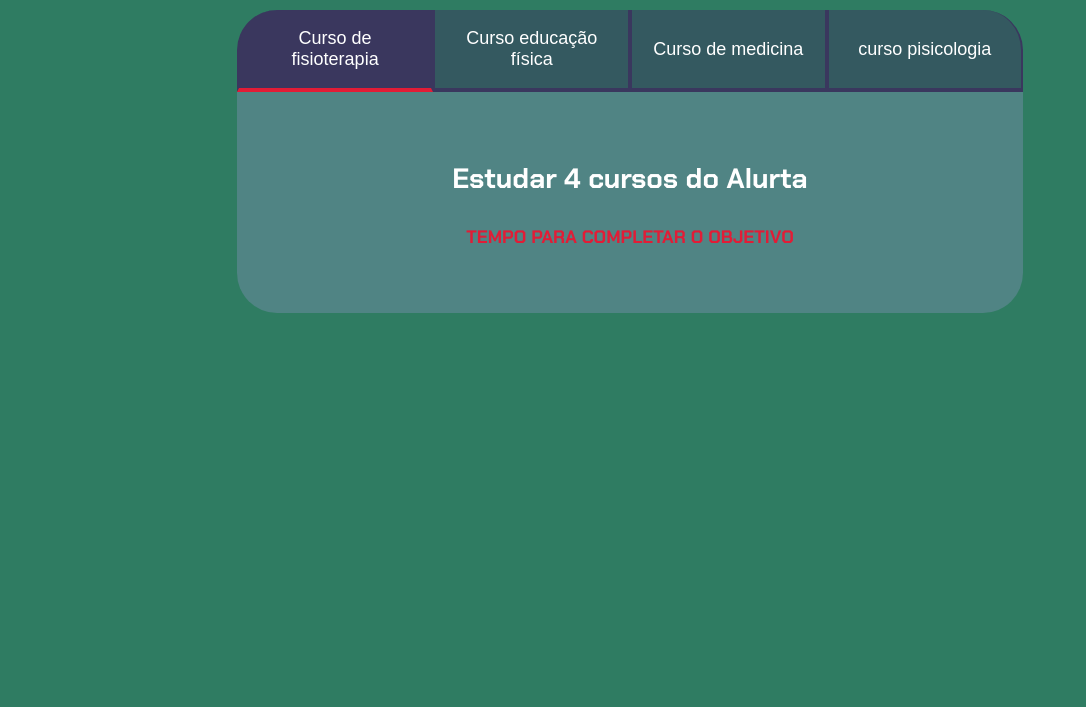
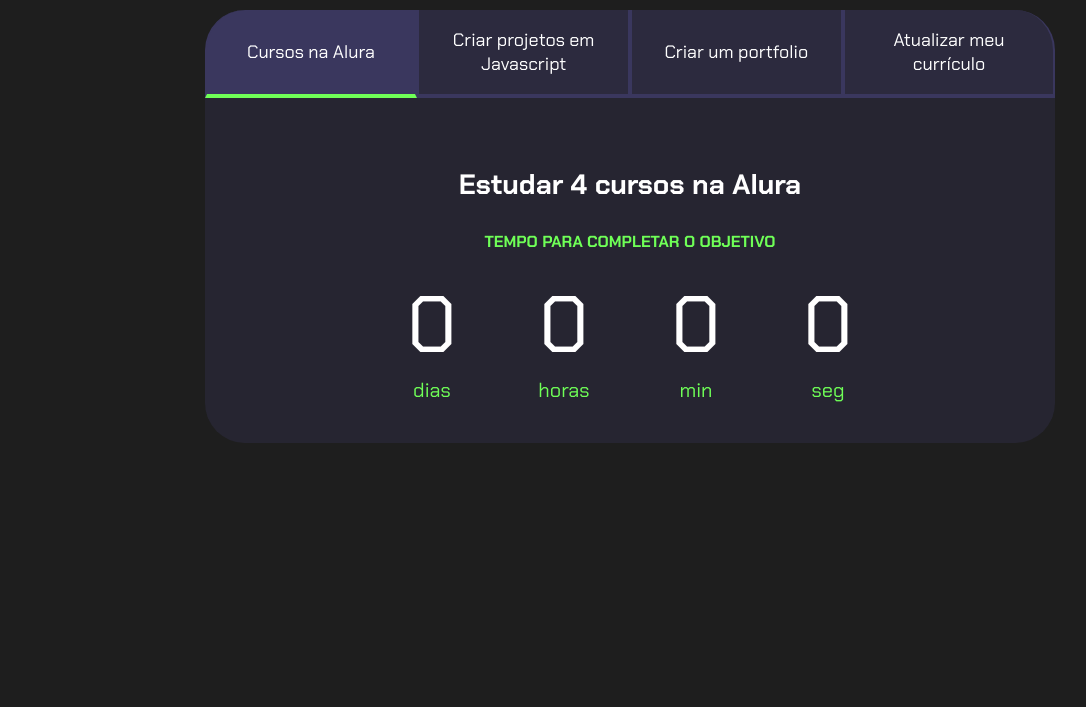
Before and after one commit to stephannyjs/Mat2-3cia-steephannyjesus, a plain HTML site: page index.html in a window 1280 px wide. Shown: the part 93-800 px from the top of the page, without its empty margins (10-1096 px from the left). Drawn offline with Linux system fonts and the light colour scheme.

Commit message:
juypi↓[o,phoço-

```diff
--- a/index.html
+++ b/index.html
@@ -1,41 +1,111 @@
 <!DOCTYPE html>
-<html lang=!pt-br">
+<html lang="pt-br">
+
 <head>
     <meta charset="UTF-8">
     <meta name="viewport" content="width=device-width, initial-scale=1.0">
     <title>Meus objetivos do ano</title>
     <link rel="stylesheet" href="style.css">
 </head>
+
 <body>
     <section class="conteudo-principal">
-    <h2 class="titulo-principal">Meus Objetivos do ano<span>_<span></h2>
+        <h2 class="titulo-principal">Meus objetivos do ano<span>_</span></h2>
         <div class="conteudo">
             <div class="botoes">
-        <button class="botao ativo">Curso de fisioterapia</button>
-        <button class="botao">Curso educação física</button>
-        <button class="botao">Curso de medicina</button>
-        <button class="botao">curso pisicologia</button>
+                <button class="botao ativo">Cursos na Alura</button>
+                <button class="botao">Criar projetos em Javascript</button>
+                <button class="botao">Criar um portfolio</button>
+                <button class="botao">Atualizar meu currículo</button>
             </div>
             <div class="abas-textos">
                 <div class="aba-conteudo ativo">
-          <h3 class="aba-conteudo-titulo-principal">Estudar 4 cursos do Alurta</h3>
+                    <h3 class="aba-conteudo-titulo-principal">Estudar 4 cursos na Alura</h3>
                     <h4 class="aba-conteudo-titulo-secundario">Tempo para completar o objetivo</h4>
-          <div class="contador"></div>
+                    <div class="contador">
+                        <div class="contador-digito">
+                            <p class="contador-digito-numero" id="dias0"></p>
+                            <p class="contador-digito-texto">dias</p>
+                        </div>
+                        <div class="contador-digito">
+                            <p class="contador-digito-numero" id="horas0"></p>
+                            <p class="contador-digito-texto">horas</p>
+                        </div>
+                        <div class="contador-digito">
+                            <p class="contador-digito-numero" id="min0"></p>
+                            <p class="contador-digito-texto">min</p>
+                        </div>
+                        <div class="contador-digito">
+                            <p class="contador-digito-numero" id="seg0"></p>
+                            <p class="contador-digito-texto">seg</p>
+                        </div>
+                    </div>
                 </div>
                 <div class="aba-conteudo">
-          <h3 class="aba-conteudo-titulo-principal">Criar 5 projetos em JavaScript</h3>
+                    <h3 class="aba-conteudo-titulo-principal">Criar 5 projetos em Javascript</h3>
                     <h4 class="aba-conteudo-titulo-secundario">Tempo para completar o objetivo</h4>
-          <div class="contador"></div>
+                    <div class="contador">
+                        <div class="contador-digito">
+                            <p class="contador-digito-numero" id="dias1"></p>
+                            <p class="contador-digito-texto">dias</p>
+                        </div>
+                        <div class="contador-digito">
+                            <p class="contador-digito-numero" id="horas1"></p>
+                            <p class="contador-digito-texto">horas</p>
+                        </div>
+                        <div class="contador-digito">
+                            <p class="contador-digito-numero" id="min1"></p>
+                            <p class="contador-digito-texto">min</p>
+                        </div>
+                        <div class="contador-digito">
+                            <p class="contador-digito-numero" id="seg1"></p>
+                            <p class="contador-digito-texto">seg</p>
+                        </div>
+                    </div>
                 </div>
                 <div class="aba-conteudo">
-          <h3 class="aba-conteudo-titulo-principal">Cria um portifólio com meus 3 melhores projetos</h3>
+                    <h3 class="aba-conteudo-titulo-principal">Criar um portfolio com os meus 3 melhores projetos</h3>
                     <h4 class="aba-conteudo-titulo-secundario">Tempo para completar o objetivo</h4>
-          <div class="contador"></div>
+                    <div class="contador">
+                        <div class="contador-digito">
+                            <p class="contador-digito-numero" id="dias2"></p>
+                            <p class="contador-digito-texto">dias</p>
+                        </div>
+                        <div class="contador-digito">
+                            <p class="contador-digito-numero" id="horas2"></p>
+                            <p class="contador-digito-texto">horas</p>
+                        </div>
+                        <div class="contador-digito">
+                            <p class="contador-digito-numero" id="min2"></p>
+                            <p class="contador-digito-texto">min</p>
+                        </div>
+                        <div class="contador-digito">
+                            <p class="contador-digito-numero" id="seg2"></p>
+                            <p class="contador-digito-texto">seg</p>
+                        </div>
+                    </div>
                 </div>
                 <div class="aba-conteudo">
-          <h3 class="aba-conteudo-titulo-principal">Atualizar meu corrículo</h3>
+                    <h3 class="aba-conteudo-titulo-principal">Atualizar meu curriculo com os certificados da Alura</h3>
                     <h4 class="aba-conteudo-titulo-secundario">Tempo para completar o objetivo</h4>
-          <div class="contador"></div>
+                    <div class="contador">
+                        <div class="contador-digito">
+                            <p class="contador-digito-numero" id="dias3"></p>
+                            <p class="contador-digito-texto">dias</p>
+                        </div>
+                        <div class="contador-digito">
+                            <p class="contador-digito-numero" id="horas3"></p>
+                            <p class="contador-digito-texto">horas</p>
+                        </div>
+                        <div class="contador-digito">
+                            <p class="contador-digito-numero" id="min3"></p>
+                            <p class="contador-digito-texto">min</p>
+                        </div>
+                        <div class="contador-digito">
+                            <p class="contador-digito-numero" id="seg3"></p>
+                            <p class="contador-digito-texto">seg</p>
+                        </div>
+                    </div>
                 </div>
             </div>
         </div>
--- a/main.js
+++ b/main.js
@@ -1,10 +1,10 @@
 const botoes = document.querySelectorAll(".botao");
-const textos = document.querySelectorAll("aba-conteudo");
+const textos = document.querySelectorAll(".aba-conteudo");
 
-for(let i=0;i <botoes.length;i++){
-    botoes[i].onclick = function(){
+for (let i = 0; i < botoes.length; i++) {
+    botoes[i].onclick = function () {
 
-        for(let j=0;j<botoes.length;j++){
+        for (let j = 0; j < botoes.length; j++) {
             botoes[j].classList.remove("ativo");
             textos[j].classList.remove("ativo");
         }
@@ -15,24 +15,44 @@
 }
 
 const contadores = document.querySelectorAll(".contador");
-const tempoobjetivo1 = new Date("2024-10-05T00:00:00");
+const tempoObjetivo1 = new Date("2023-10-05T00:00:00");
+const tempoObjetivo2 = new Date("2023-12-05T00:00:00");
+const tempoObjetivo3 = new Date("2023-12-30T00:00:00");
+const tempoObjetivo4 = new Date("2024-02-01T00:00:00");
 
-contadores[0].textContent = tempoobjetivo1 - tempoAtual;
+const tempos = [tempoObjetivo1,tempoObjetivo2,tempoObjetivo3,tempoObjetivo4];
 
-contadores[0].textContent = calculaTempo(tempoobjetivo1);
 
-function calculaTempo(tempoobjetivo1){
+function calculaTempo(tempoObjetivo) {
     let tempoAtual = new Date();
-    let tempofinal = tempoobjetivo - tempoAtual;
-    let segundos = Math.floor(tempofinal/1000);
-    let minutos = Math.floor(segundos/60);
-    let horas = Math.floor(minutos/60);
-    let dias = Math.floor(horas/24);
+    let tempoFinal = tempoObjetivo - tempoAtual;
+    let segundos = Math.floor(tempoFinal / 1000);
+    let minutos = Math.floor(segundos / 60);
+    let horas = Math.floor(minutos / 60);
+    let dias = Math.floor(horas / 24);
 
     segundos %= 60;
     minutos %= 60;
     horas %= 24;
+    if (tempoFinal > 0){
+        return [dias,horas,minutos,segundos];
+    } else {
+        return [0,0,0,0];
+    }
+}
 
-    return dias + "dias" + horas + "horas" + segundos + "segundos";
+function atualizaCronometro(){
+    for (let i=0; i<contadores.length;i++){
+        document.getElementById("dias"+i).textContent = calculaTempo(tempos[i])[0];
+        document.getElementById("horas"+i).textContent = calculaTempo(tempos[i])[1];
+        document.getElementById("min"+i).textContent = calculaTempo(tempos[i])[2];
+        document.getElementById("seg"+i).textContent = calculaTempo(tempos[i])[3];
+    }
+}
 
+function comecaCronometro(){
+    atualizaCronometro();
+    setInterval(atualizaCronometro,1000);
 }
+
+comecaCronometro();
--- a/style.css
+++ b/style.css
@@ -1,12 +1,12 @@
 @import url('https://fonts.googleapis.com/css2?family=Chakra+Petch:wght@400;700&display=swap');
 
 :root {
-    --cor-de-fundo: #2f7c62;
-    --verde: #e21c36;
+    --cor-de-fundo: #1E1E1E;
+    --verde: #6FFF57;
     --branco: #FFFFFF;
     --botao-ativo: #3A375E;
     --botao-inativo: rgba(58, 55, 94, 0.5);
-    --texto-fundo: rgba(155, 150, 209, 0.3);
+    --texto-fundo: rgba(58, 55, 94, 0.3);
 }
 
 body {
@@ -36,8 +36,9 @@
     color: var(--verde);
 }
 
+
 .botao {
-    font-family: "Crakra Petch", sans-serif;
+    font-family: 'Chakra Petch', sans-serif;
     background-color: var(--botao-inativo);
     color: var(--branco);
     display: flex;
@@ -52,48 +53,64 @@
     border-top: none;
 }
 
+.botao:first-child {
+    border-radius: 40px 40px 0 0;
+}
+
 .botoes {
     display: block;
 }
 
-.botao.ativo {
+.botao.ativo{
     background-color: var(--botao-ativo);
     border-bottom: 4px solid var(--verde);
 }
 
-.abas-textos {
+.abas-textos{
     background-color: var(--texto-fundo);
     padding: 40px;
     border-radius: 0 0 40px 40px;
 }
-
-.aba-conteudo.ativo {
-    display: block;
+.aba-conteudo.ativo{
+    display:block;
 }
 
-.aba-conteudo {
+.aba-conteudo{
     display: none;
 }
 
-.aba-conteudo-titulo-principal {
+.aba-conteudo-titulo-principal{
     font-size: 28px;
     text-align: center;
 }
-
-.aba-conteudo-titulo-secundario {
-    font-size: 18px;
+.aba-conteudo-titulo-secundario{
+    text-align: center;
     color: var(--verde);
     text-transform: uppercase;
-    text-align: center;
 }
 
-contador {
-    font-size:20px;
-    text-align:center;
+.contador{
+    display:flex;
+    justify-content: center;
+    flex-wrap: wrap;
+}
+.contador-digito{
+    padding: 0 16px;
+    text-align: center;
+    min-width: 100px;
 }
 
-.botao:first-child {
-    border-radius: 40px 40px 0 0;
+.contador-digito-numero{
+    font-size: 80px;
+    margin: 0;
+
+}
+
+.contador-digito-texto{
+    color: var(--verde);
+    font-size: 20px;
+    margin: 0;
+
 }
 
 @media screen and (min-width: 768px) {
```
Lines whose indentation alone changed are shown as unchanged.
